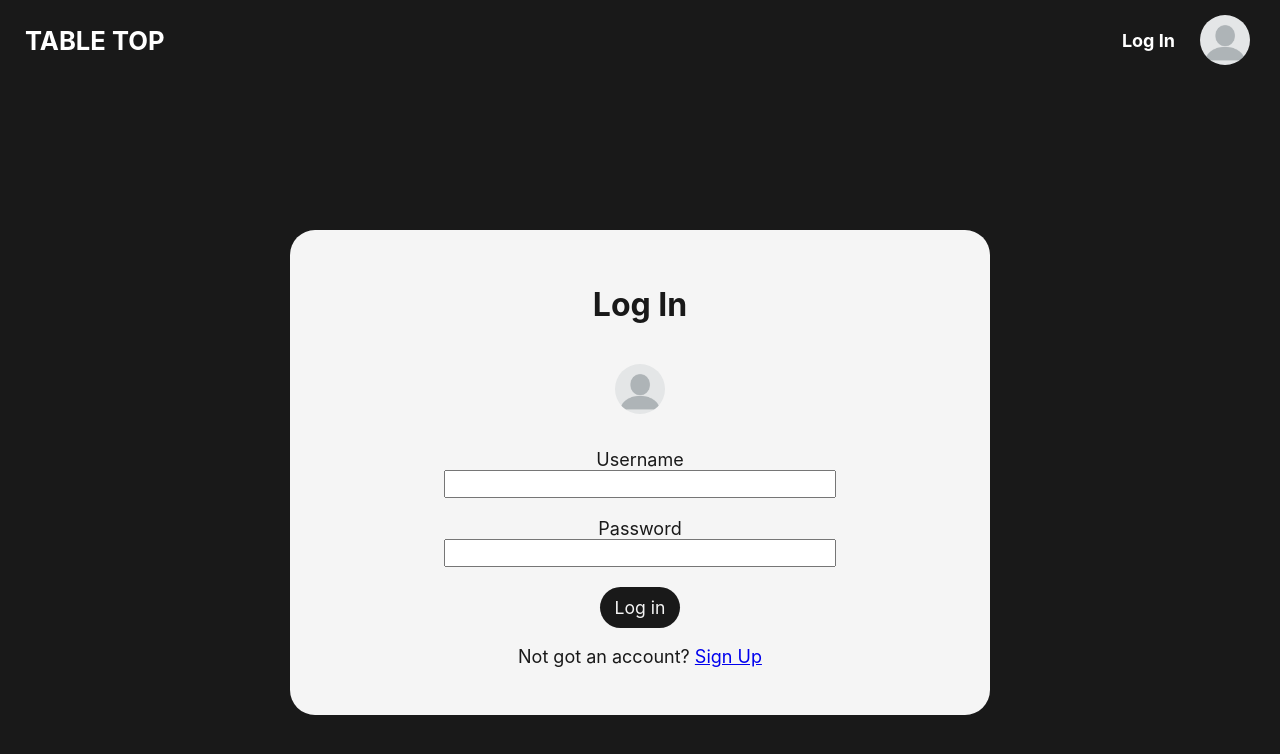
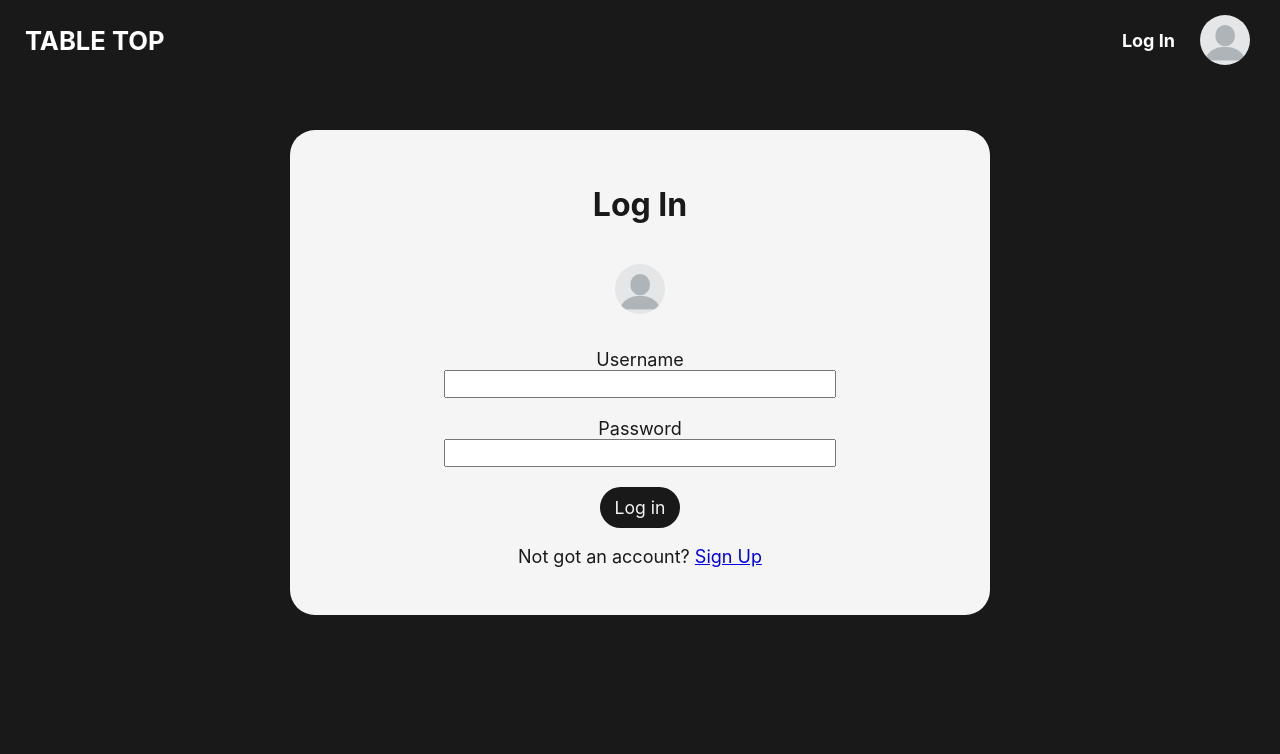
Before and after one commit to StaceyCP/NC-Games, a React (Create React App) app: page /login in a window 1280 px wide. Shown: the top 754 px of the page. Built offline with nearby package versions, Linux system fonts and the light colour scheme; no server answers.

Commit message:
Media query style changes

```diff
--- a/src/App.css
+++ b/src/App.css
@@ -679,6 +679,7 @@ h3 {
     align-items: center;
     display: flex;
     justify-content: center;
+    margin-top: -100px;
   }
 
   .login-form, .signup-form {
```
